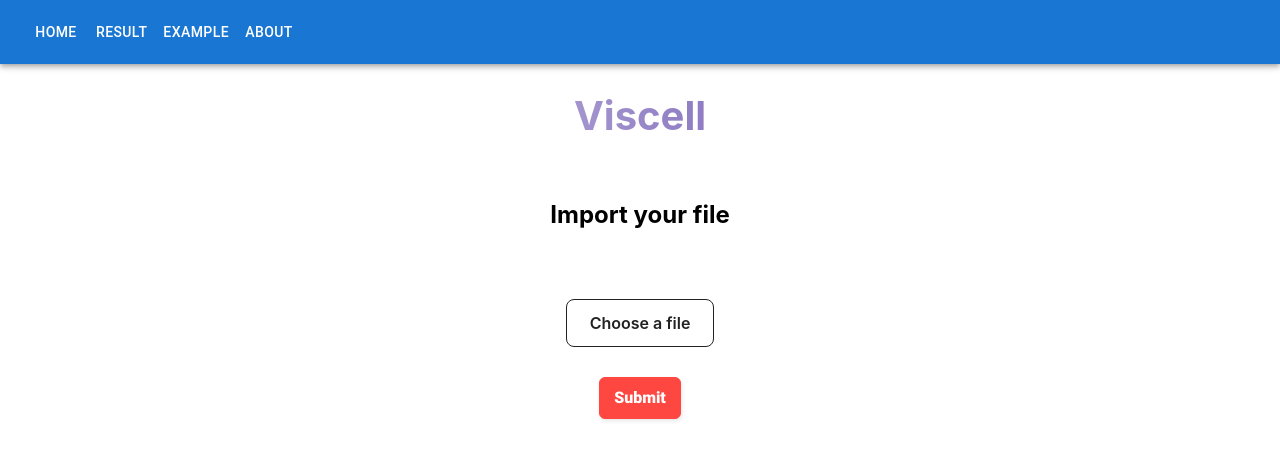
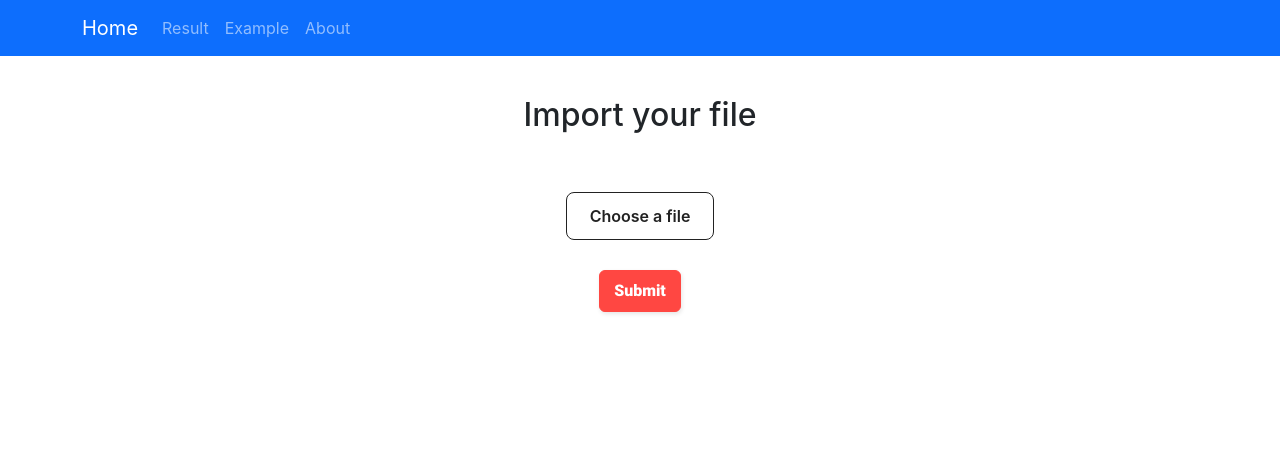
Before and after one commit to sitalbi/viscell, a React (Create React App) app in the folder client/: page / in a window 1280 px wide. Shown: the top 460 px of the page. Built offline with nearby package versions, Linux system fonts and the light colour scheme.

Commit message:
(fix) menu bar using bootstrap instead of mui

```diff
--- a/client/src/App.js
+++ b/client/src/App.js
@@ -1,25 +1,25 @@
-import './App.css';
+import React from 'react';
+import { BrowserRouter as Router, Routes, Route } from 'react-router-dom';
+import { FileProvider } from './context/SankeyFile.js';
 import { HomePage } from './pages/HomePage.js';
 import { MainPage } from './pages/MainPage.js';
-import { FileProvider } from './context/SankeyFile.js';
-import { BrowserRouter as Router, Routes, Route } from 'react-router-dom';
+import { MenuBar } from './components/MenuBar.js';
 
-import React from 'react';
-import Box from '@mui/material/Box/Box.js';
-
+import './App.css';
 
 function App() {
   return (
-    <Box sx={{ flexGrow: 1 }}>
-      <FileProvider>
-        <Router>
+    <FileProvider>
+      <Router>
+        <div>
+          <MenuBar />
           <Routes>
             <Route path="/" element={<HomePage />} />
             <Route path="/result" element={<MainPage />} />
           </Routes>
-        </Router>
-      </FileProvider>
-    </Box>
+        </div>
+      </Router>
+    </FileProvider>
   );
 }
 
--- a/client/src/components/MenuBar.js
+++ b/client/src/components/MenuBar.js
@@ -1,39 +1,21 @@
 import React from 'react';
-import AppBar from '@mui/material/AppBar/AppBar.js';
-import Toolbar from '@mui/material/Toolbar/Toolbar.js';
-import Button from '@mui/material/Button/Button.js';
-import { useNavigate } from 'react-router-dom';
+import { Navbar, Nav, Container } from 'react-bootstrap';
+import { Link } from 'react-router-dom';
 
-export const MenuBar = () => {
-
-    const navigate = useNavigate();
-
-    const menuRedirection = (value) => {
-        switch (value) {
-            case "Home":
-                navigate('/');
-                break;
-            case "Resultat":
-                navigate('/result');
-                break;
-            case "Exemple":
-                navigate('/');
-                break;
-            case "About":
-                navigate('/');
-                break;
-            default:
-                break;
-        }
-    };
+export function MenuBar() {
     return (
-        <AppBar position="static">
-            <Toolbar className='appBar'>
-                <Button color="inherit" onClick={() => menuRedirection("Home")}>Home</Button>
-                <Button color="inherit" onClick={() => menuRedirection("Resultat")}>Result</Button>
-                <Button color="inherit" onClick={() => menuRedirection("Exemple")}>Example</Button>
-                <Button color="inherit" onClick={() => menuRedirection("About")}>About</Button>
-            </Toolbar>
-        </AppBar>
+        <Navbar bg="primary" variant="dark" expand="lg">
+            <Container>
+                <Navbar.Brand as={Link} to="/">Home</Navbar.Brand>
+                <Navbar.Toggle aria-controls="basic-navbar-nav" />
+                <Navbar.Collapse id="basic-navbar-nav">
+                    <Nav className="me-auto">
+                        <Nav.Link as={Link} to="/result">Result</Nav.Link>
+                        <Nav.Link as={Link} to="/">Example</Nav.Link>
+                        <Nav.Link as={Link} to="/">About</Nav.Link>
+                    </Nav>
+                </Navbar.Collapse>
+            </Container>
+        </Navbar>
     );
 }
--- a/client/src/index.js
+++ b/client/src/index.js
@@ -2,6 +2,8 @@
 import ReactDOM from 'react-dom/client';
 import reportWebVitals from './reportWebVitals.js';
 import App from './App.js';
+
+import '../node_modules/bootstrap/dist/css/bootstrap.min.css';
 import './index.css';
 
 const root = ReactDOM.createRoot(document.getElementById('root'));
--- a/client/src/pages/HomePage.js
+++ b/client/src/pages/HomePage.js
@@ -1,22 +1,12 @@
 import React from "react";
-import { Helmet } from "react-helmet"
+import { ImportFile } from "../components/ImportFile.js";
 import "./HomePage.css";
 
-import { ImportFile } from "../components/ImportFile.js";
-import { MenuBar } from '../components/MenuBar.js';
 
 export const HomePage = () => {
   return (
-    <div className="Home">
-      <Helmet>
-        <title>Viscell</title>
-      </Helmet>
-      <MenuBar />
-      <h1 className="titleHomePage">Viscell</h1>
-
       <div className="importFile">
         <ImportFile />
       </div>
-    </div>
   );
 }
--- a/client/src/pages/MainPage.js
+++ b/client/src/pages/MainPage.js
@@ -1,13 +1,9 @@
 import React from "react";
-//import { FileContext } from "../context/SankeyFile.js";
-import { MenuBar } from '../components/MenuBar.js';
 import { Sankey } from "../components/Sankey.js";
 
 export const MainPage = () => {
-    //const fileContext = useContext(FileContext);
     return (
         <div className="main-page-principal-div">
-            <MenuBar />
             <Sankey />
         </div>
     );
```
